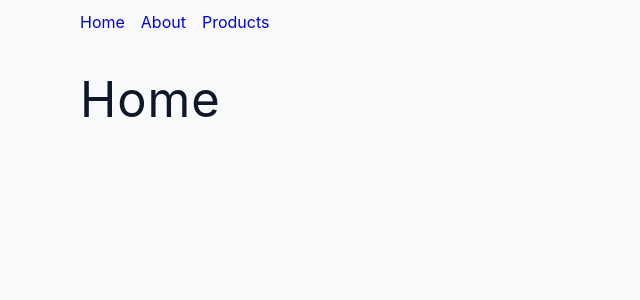
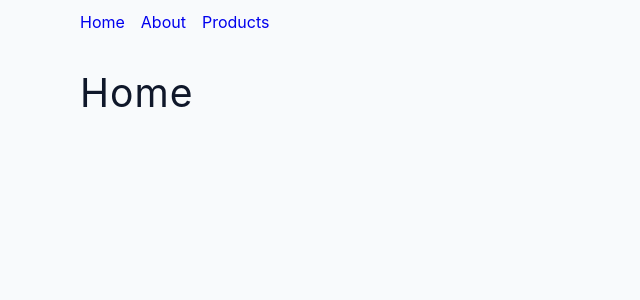
Before and after one commit to nbtruman/react-router-6-tutorial-FreeCodeCamp, a React (Create React App) app: page / in a window 1280 px wide. Shown: the top 300 px of the page, without its empty margins (0-640 px from the left). Built offline with nearby package versions, Linux system fonts and the light colour scheme.

Commit message:
h1 to h2

```diff
--- a/src/pages/Home.js
+++ b/src/pages/Home.js
@@ -1,7 +1,7 @@
 const Home = () => {
   return (
       <section className='section'>
-        <h1>Home</h1>
+        <h2>Home</h2>
       </section>
   );
 };
```
